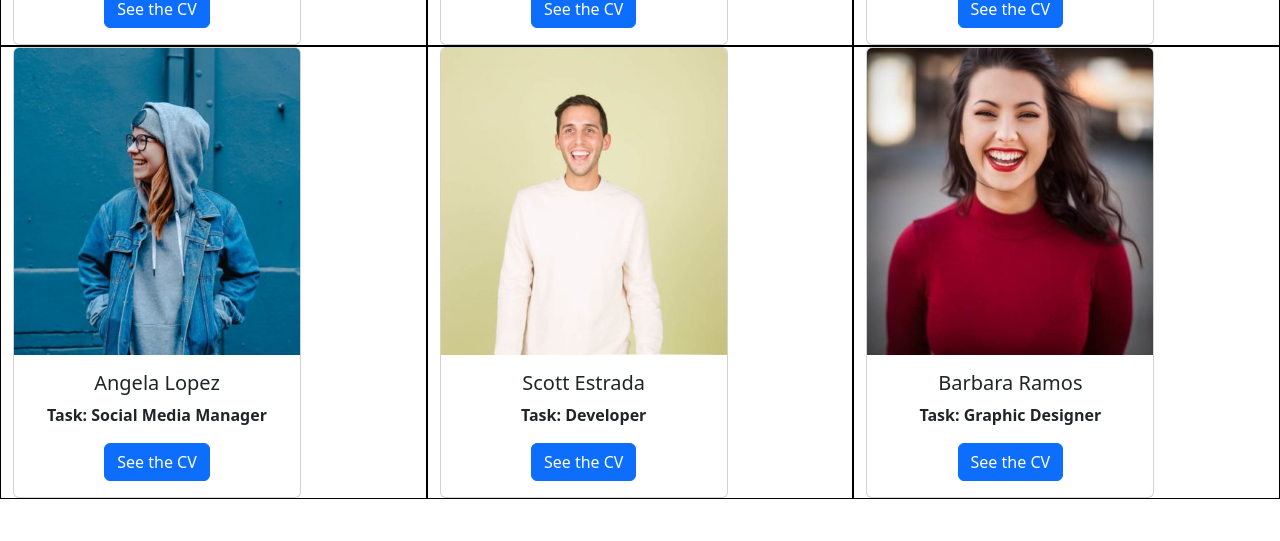
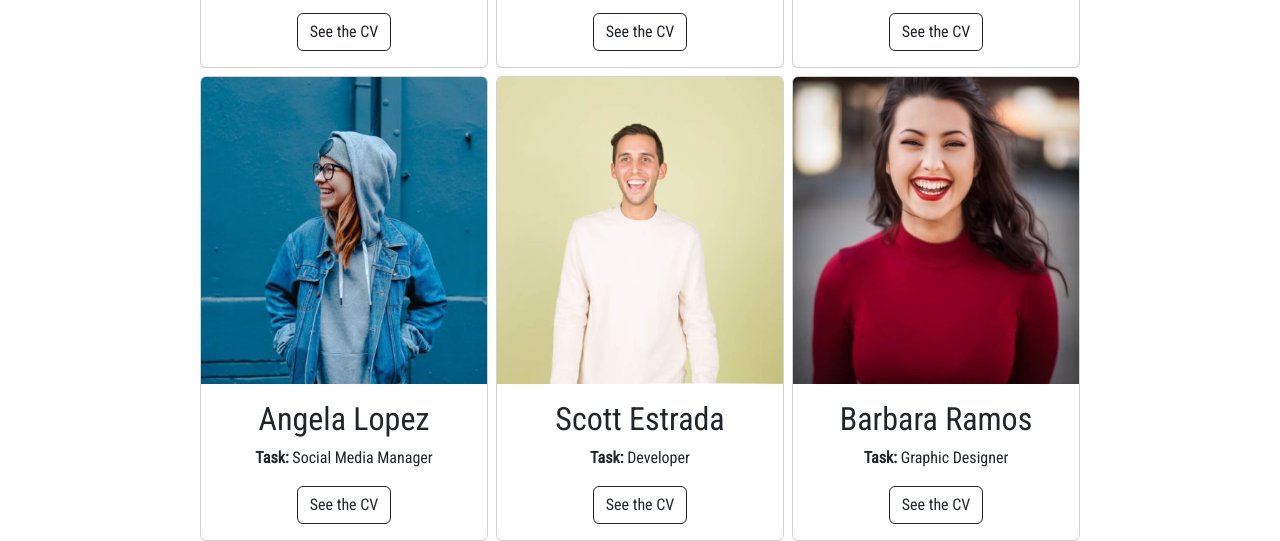
Before and after one commit to simolorevg/js-our-team, a plain HTML site: page index.html in a window 1280 px wide. Shown: the part 453-994 px from the top of the page. Before the commit the page ends 952 px from the top, so only its background shows below. Drawn offline with nearby package versions, Linux system fonts and the light colour scheme.

Commit message:
Project done

```diff
--- /dev/null
+++ b/css/style.css
@@ -0,0 +1,3 @@
+body{
+    font-family: 'Roboto Condensed', sans-serif;
+}
--- a/index.html
+++ b/index.html
@@ -1,29 +1,30 @@
 <!DOCTYPE html>
 <html lang="en">
+
 <head>
     <meta charset="UTF-8">
     <meta http-equiv="X-UA-Compatible" content="IE=edge">
     <meta name="viewport" content="width=device-width, initial-scale=1.0">
     <!--Bootstrap LINK-->
-    <link href="https://cdn.jsdelivr.net/npm/bootstrap@5.3.0-alpha1/dist/css/bootstrap.min.css" rel="stylesheet" integrity="sha384-GLhlTQ8iRABdZLl6O3oVMWSktQOp6b7In1Zl3/Jr59b6EGGoI1aFkw7cmDA6j6gD" crossorigin="anonymous">
+    <link href="https://cdn.jsdelivr.net/npm/bootstrap@5.3.0-alpha1/dist/css/bootstrap.min.css" rel="stylesheet"
+        integrity="sha384-GLhlTQ8iRABdZLl6O3oVMWSktQOp6b7In1Zl3/Jr59b6EGGoI1aFkw7cmDA6j6gD" crossorigin="anonymous">
+    <!--Google Font-->
+    <link rel="preconnect" href="https://fonts.googleapis.com">
+    <link rel="preconnect" href="https://fonts.gstatic.com" crossorigin>
+    <link href="https://fonts.googleapis.com/css2?family=Roboto+Condensed&display=swap" rel="stylesheet">
+    <!--Custom CSS-->
+    <link rel="stylesheet" href="css/style.css">
     <title>My Team</title>
 </head>
+
 <body>
     <div class="container-fluid d-flex-column justify-content-center">
-        <h2 class="text-center">Ciao Mondo</h2>
-        <div class="row d-flex justify-content-center">
-            <!-- <div class="col">
-                <div class="card" style="width: 18rem;">
-                    <img src="img/" class="card-img-top" alt="">
-                    <div class="card-body text-center">
-                      <h5 class="card-title">Nome Cognome</h5>
-                      <p class="card-text"><span class="fw-bold">Task: </span> </p>
-                      <a href="#" class="btn btn-primary">See the CV</a>
-                    </div>
-                  </div>
-            </div> -->
+        <h1 class="text-center">Team Work</h1>
+        <div class="container d-flex flex-wrap justify-content-center align-items-center gap-2" id="container-item">
+
         </div>
     </div>
     <script src="js/script.js"></script>
 </body>
+
 </html>
--- a/js/script.js
+++ b/js/script.js
@@ -42,17 +42,16 @@ for(let i = 0; i < teamPeople.length; i++){
 //     teamList.innerHTML += `<li>${currentPerson.name}, ${currentPerson.task}, ${currentPerson.imgSelf}</li>`;
 // }
 /////BONUS 1 AND 2
-let rowItems = document.querySelector('.row');
-for(let x = 0; x < teamPeople.length; x++){
+ let rowItems = document.getElementById('container-item');
+ for(let x = 0; x < teamPeople.length; x++){
     let currentPerson = teamPeople[x];
-    rowItems.innerHTML += `<div class="col-4" style='border: 1px solid black;'>
-    <div class="card" style="width: 18rem;">
+     rowItems.innerHTML += `
+     <div class="card" style="width: 18rem;">
         <img src="img/${currentPerson.imgSelf}" class="card-img-top" alt="">
         <div class="card-body text-center">
-          <h5 class="card-title">${currentPerson.name}</h5>
-          <p class="card-text"><span class="fw-bold">Task: ${currentPerson.task} </span> </p>
-          <a href="#" class="btn btn-primary">See the CV</a>
+           <h2 class="card-title">${currentPerson.name}</h2>
+           <p class="card-text"><span class="fw-bold">Task: </span>${currentPerson.task}</p>
+          <a href="#" class="btn btn-outline-dark">See the CV</a>
         </div>
-      </div>
-</div>`;
-}
+      </div>`;
+ }
```
